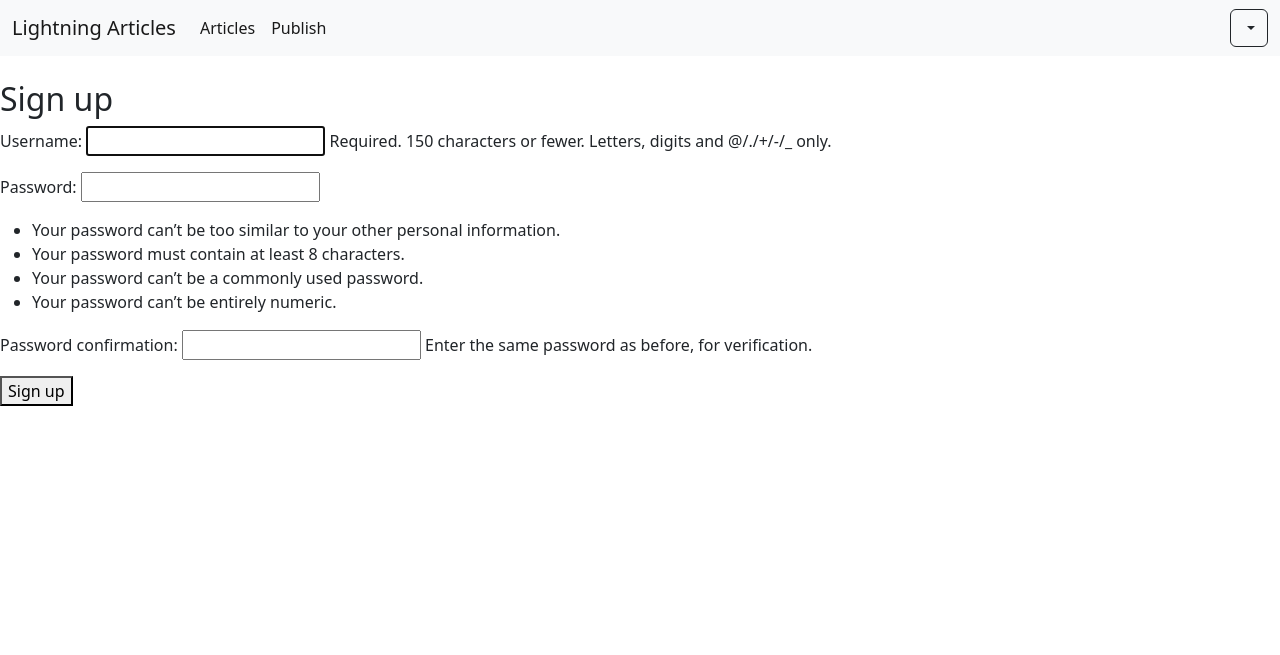
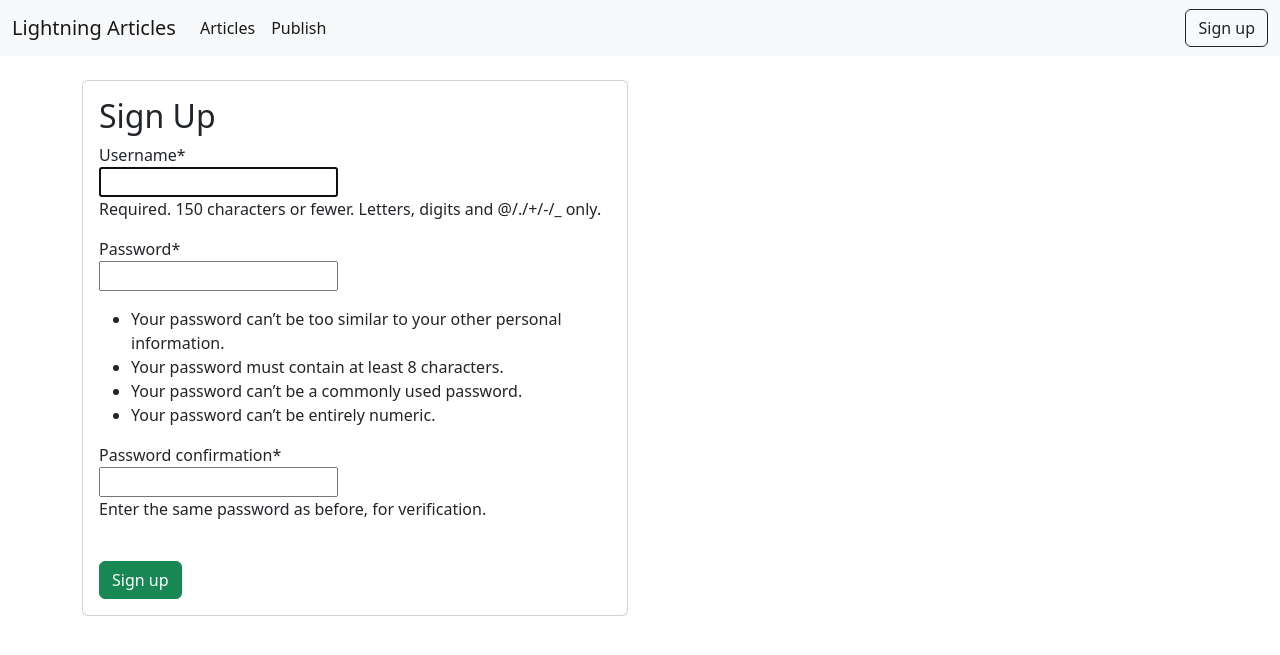
Before and after one commit to juanjoneri/bc-fall22, a Django app: page /lightning/signup/ in a window 1280 px wide. Shown: the top 655 px of the page. Run offline with Django 4.2, Linux system fonts and the light colour scheme; some libraries are stand-ins or nearby versions.

Commit message:
fix log in and out

```diff
--- a/nyt/lightning/templates/lightning/base.html
+++ b/nyt/lightning/templates/lightning/base.html
@@ -28,13 +28,13 @@
               </li>
             </ul>
 
-              {% if user %}
+              {% if logged_in %}
               <div class="btn-group" role="group">
                 <button type="button" class="btn btn-outline-dark dropdown-toggle" data-bs-toggle="dropdown" aria-expanded="false">
                   {{ user.username }}
                 </button>
                 <ul class="dropdown-menu">
-                  <li><a class="dropdown-item" href="#">Sign out</a></li>
+                  <li><a class="dropdown-item" href="{% url 'logout' %}">Log out</a></li>
                 </ul>
               </div>
               {% else %}
--- a/nyt/lightning/templates/lightning/signup.html
+++ b/nyt/lightning/templates/lightning/signup.html
@@ -4,11 +4,24 @@
 
 {% block body %}
 
-<h2>Sign up</h2>
-<form method="post">
-{% csrf_token %}
-{{ form.as_p }}
-<button type="submit">Sign up</button>
-</form>
+{% load crispy_forms_tags %}
 
+<div class="container-sm">
+    <div class="row align-items-center">
+        <div class="col-sm-12 col-md-6">
+            <div class="card">
+                <div class="card-body">
+
+                    <h2>Sign Up</h2>
+                    <form method="post" novalidate>
+                        {% csrf_token %}
+                        {{ form|crispy }}
+                        <br>
+                        <button type="submit" class="btn btn-success">Sign up</button>
+                    </form>
+                </div>
+            </div>
+        </div>
+    </div>
+</div>
 {% endblock %}
--- a/nyt/lightning/views.py
+++ b/nyt/lightning/views.py
@@ -26,6 +26,10 @@ def signup(request):
 def index(request):
     articles = Article.objects.values
     context = {'articles': articles}
+
+    if request.user and request.user.username != '':
+        context['logged_in'] = True
+
     return render(request, 'lightning/index.html', context)
 
 
@@ -64,7 +68,7 @@ def article(request, article_id):
         )
         purchase.save()
 
-    context = {'article': article, 'user': user, 'purchase': purchase}
+    context = {'article': article, 'user': user, 'purchase': purchase, 'logged_in': True}
     return render(request, 'lightning/article.html', context)
 
 
@@ -77,4 +81,4 @@ def article_form(request):
         return redirect('index')
     else:
         form = ArticleForm()
-    return render(request, "lightning/article_form.html", {'form': form})
+    return render(request, "lightning/article_form.html", {'form': form, 'logged_in': True})
--- a/nyt/nyt/urls.py
+++ b/nyt/nyt/urls.py
@@ -4,4 +4,5 @@ from django.urls import include, path
 urlpatterns = [
     path('lightning/', include('lightning.urls')),
     path('admin/', admin.site.urls),
+    path("accounts/", include("django.contrib.auth.urls")),
 ]
```
Also changed, not shown: nyt/lightning/templates/registration/login.html (renamed from nyt/lightning/templates/lightning/article_form.html, +4 -9 lines), nyt/nyt/settings.py (+6 -2 lines), README.md.
